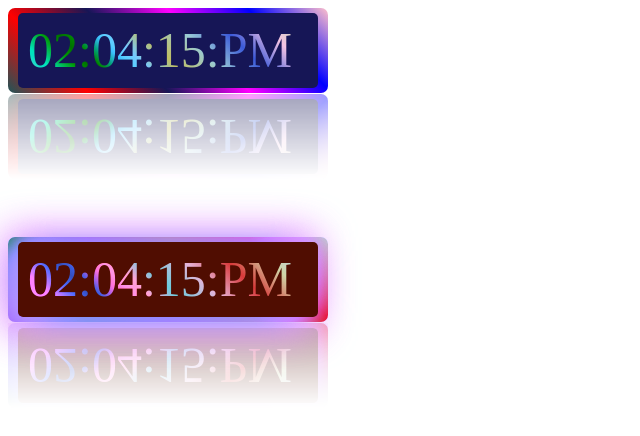
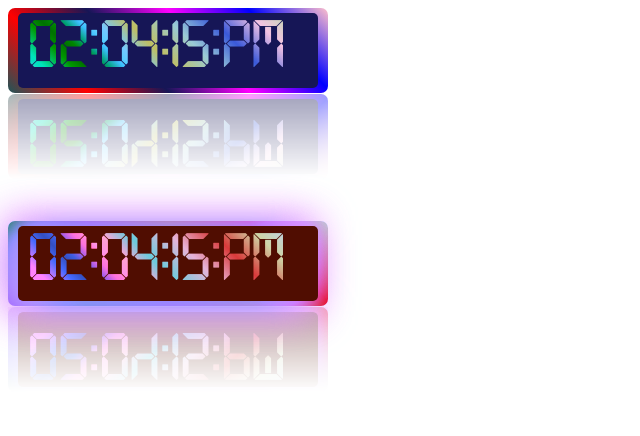
Before and after one commit to Arifulislam999/degital-clock, a plain HTML site: page index.html in a window 1280 px wide. Shown: the whole page, without its empty margins (0-640 px from the left). Drawn offline with Linux system fonts and the light colour scheme.

Commit message:
Add files via upload

```diff
--- a/index.css
+++ b/index.css
@@ -6,6 +6,15 @@
     border-radius: 7px;
     -webkit-box-reflect: below 1px linear-gradient(transparent, rgba(255, 255, 255, 0.4));
     background: linear-gradient( 45deg, #1f5558, red, #161656, #ff00ff, blue, pink);
+}
+
+@font-face {
+    font-family: fa;
+    src: url(./Technology-Bold.ttf);
+}
+
+html {
+    font-family: fa;
 }
 
 .clock-2 {
@@ -29,7 +38,7 @@
 }
 
 .clock-1 p {
-    font-size: 50px;
+    font-size: 68px;
     padding-right: 10px;
     padding-left: 10px;
     background: linear-gradient( 45deg, #9bcd9b, #ffa500, red, #7fde25, #ff9eea, #c3c595, green, lightblue, pink);
@@ -37,7 +46,7 @@
     color: transparent;
     -webkit-background-clip: text;
     position: absolute;
-    top: -42px;
+    top: -65px;
     animation: animate 1.5s linear infinite;
 }
 
```
Also changed, not shown: Technology-Bold.ttf (added).
